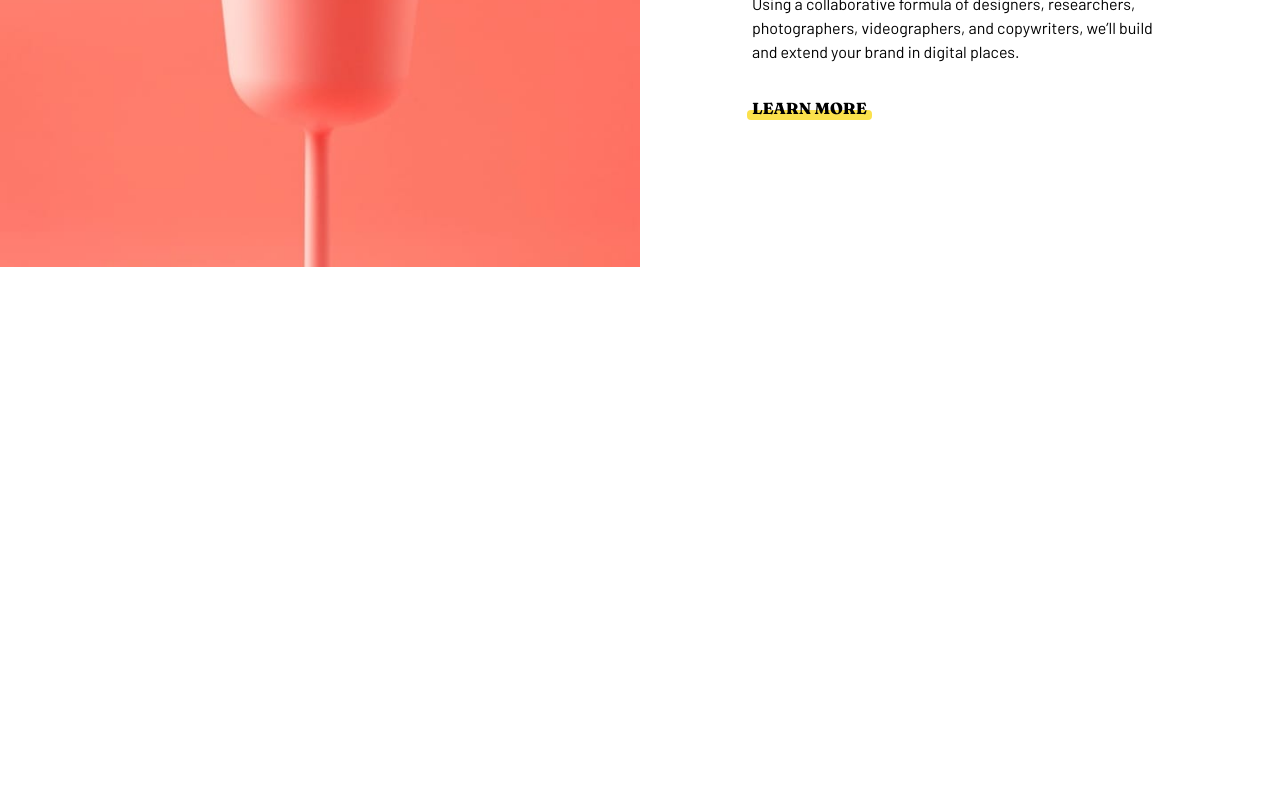
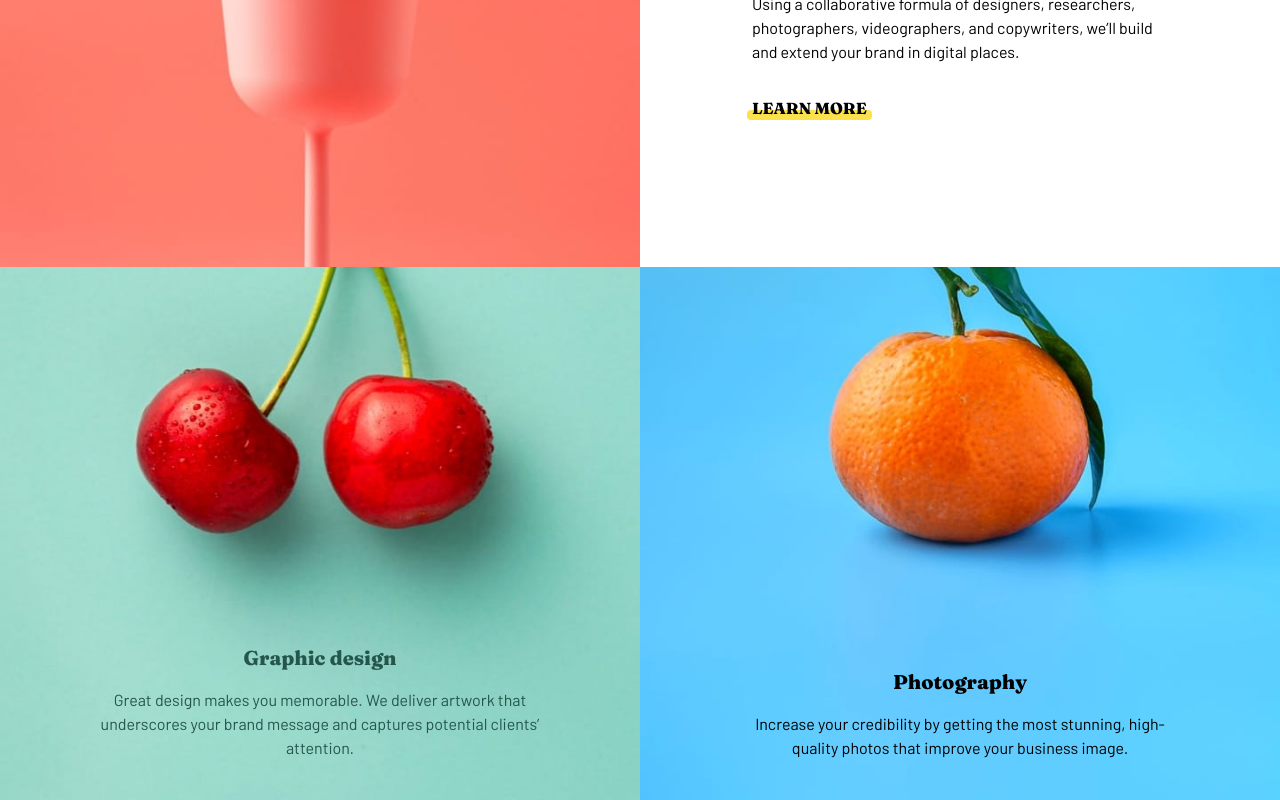
Before and after one commit to pandeyrochak/sunnyside-agency-landing-page, a React (Create React App) app: page / in a window 1280 px wide. Shown: the part 1600-2400 px from the top of the page. Before the commit the page ends 1867 px from the top, so only its background shows below. Built offline with nearby package versions, Linux system fonts and the light colour scheme.

Commit message:
Implemented two column image over text row

```diff
--- a/src/App.jsx
+++ b/src/App.jsx
@@ -1,5 +1,6 @@
 import HeroSection from "./components/HeroSection";
 import TwoColumnView from "./components/TwoColumnView";
+import TwoColumnImageView from "./components/TwoColumnImageView";
 
 function App() {
   const twoColumnData = [
@@ -17,13 +18,31 @@ function App() {
       imageUrl: "/images/desktop/image-stand-out.jpg",
       orderReverse: false,
     },
+    {
+      title: "Graphic design",
+      description:
+        "Great design makes you memorable. We deliver artwork that underscores your brand message and captures potential clients’ attention.",
+      imageUrl: "/images/desktop/image-graphic-design.jpg",
+      orderReverse: false,
+      textOverImage: true,
+      title2: "Photography",
+      description2:
+        "Increase your credibility by getting the most stunning, high-quality photos that improve your business image.",
+      imageUrl2: "/images/desktop/image-photography.jpg",
+      orderReverse2: false,
+      textOverImage2: true,
+    },
   ];
   return (
     <div className="App">
       <HeroSection />
-      {twoColumnData.map((data, index) => (
-        <TwoColumnView key={index} {...data} />
-      ))}
+      {twoColumnData.map((data, index) =>
+        data.textOverImage ? (
+          <TwoColumnImageView key={index} {...data} />
+        ) : (
+          <TwoColumnView key={index} {...data} />
+        )
+      )}
     </div>
   );
 }
--- /dev/null
+++ b/src/components/TwoColumnImageView.jsx
@@ -0,0 +1,43 @@
+import React from "react";
+
+const SingleColumnView = (props) => {
+  const { imageUrl, title, description, textColor } = props;
+  return (
+    <div className="relative  col-span-2 md:col-span-1">
+      <img
+        src={`${process.env.PUBLIC_URL}${imageUrl}`}
+        alt=""
+        className="w-full object-cover"
+      />
+      <div
+        className={`absolute bottom-10 flex flex-col flex-wrap content-center justify-center px-24 text-center ${textColor} `}
+      >
+        <h3 className="font-serif text-xl font-extrabold">{title}</h3>
+        <p className="mt-4">{description}</p>
+      </div>
+    </div>
+  );
+};
+
+const TwoColumnImageView = (props) => {
+  const { imageUrl, title, description, imageUrl2, title2, description2 } =
+    props;
+  return (
+    <div className="grid w-full grid-cols-2">
+      <SingleColumnView
+        imageUrl={imageUrl}
+        title={title}
+        description={description}
+        textColor="text-primary-desaturated-cyan"
+      />
+      <SingleColumnView
+        imageUrl={imageUrl2}
+        title={title2}
+        description={description2}
+        textColor="text-primary-dark-blue"
+      />
+    </div>
+  );
+};
+
+export default TwoColumnImageView;
--- a/src/components/TwoColumnView.jsx
+++ b/src/components/TwoColumnView.jsx
@@ -22,8 +22,8 @@ const TwoColumnView = (props) => {
         <p className="mt-8">{description}</p>
         <button
           className="learn-more-btn mt-8
-        font-serif font-extrabold uppercase
-        before:bg-primary-yellow"
+            font-serif font-extrabold uppercase
+            before:bg-primary-yellow"
         >
           Learn more
         </button>
```
